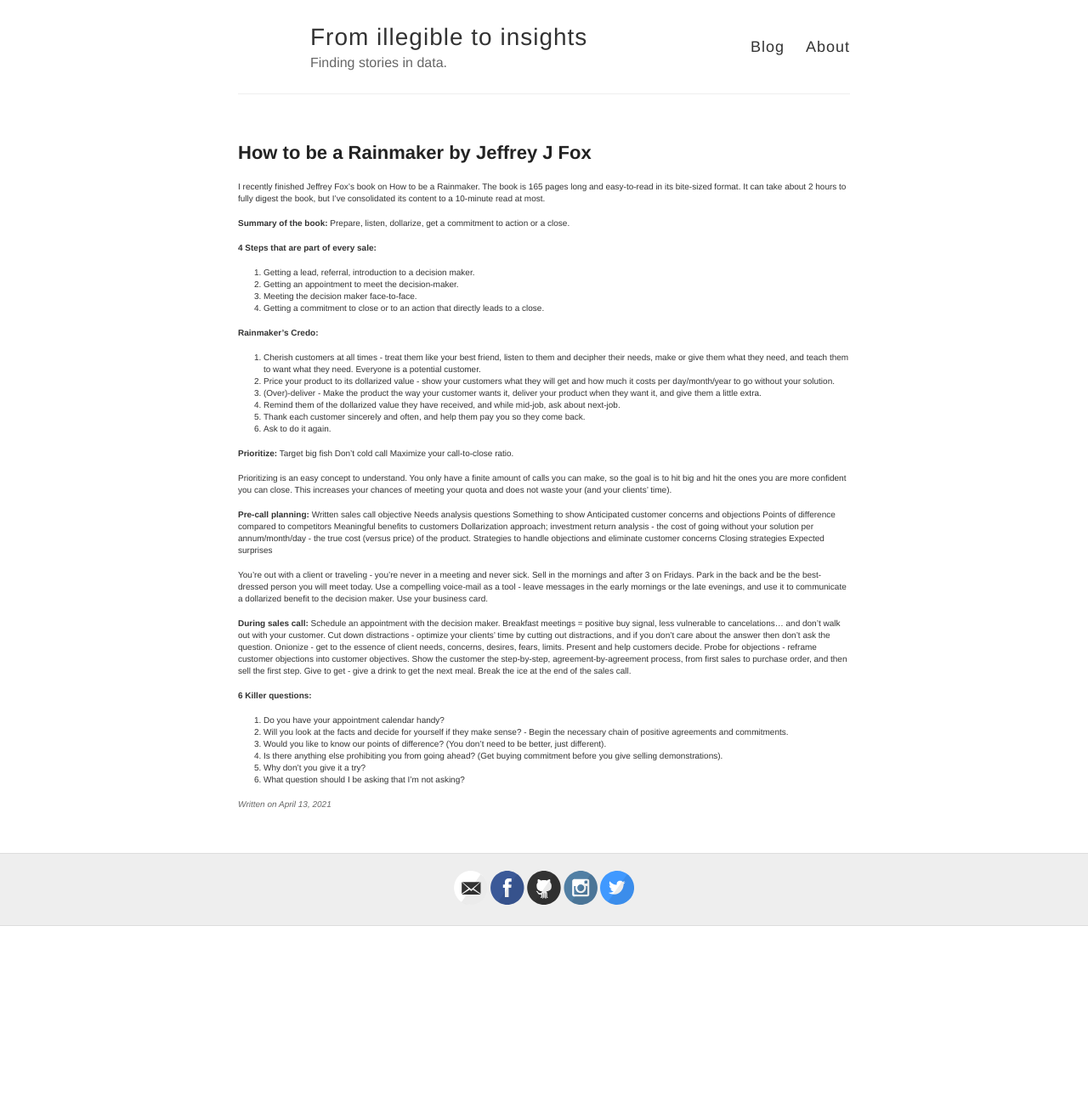
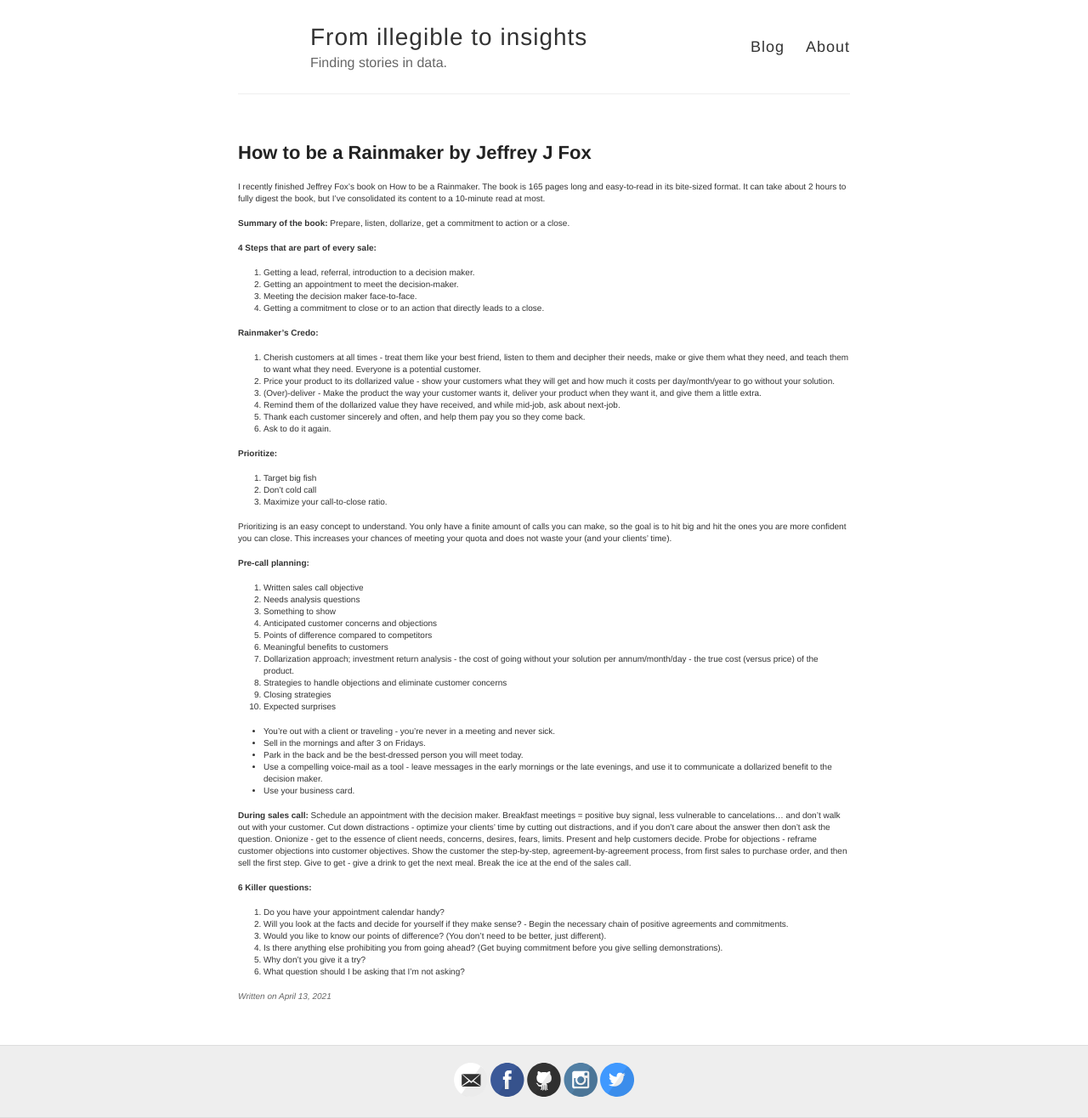
Before and after one commit to awongstory/awongstory.github.io, a Jekyll site: the page built from _posts/2021-04-13-Rainmaker-by-Jeffrey-Fox.md, in a window 1280 px wide. Shown: the whole page at 85% size. Built offline with Jekyll 4.4.1, drawn with Linux system fonts in a browser that asks for light colours; before the commit the page ends 1090 px from its top, so only the background shows below that; part of the change alters nothing that is shown.

```diff
--- a/_posts/2021-04-13-Rainmaker-by-Jeffrey-Fox.md
+++ b/_posts/2021-04-13-Rainmaker-by-Jeffrey-Fox.md
@@ -24,29 +24,29 @@ Prepare, listen, dollarize, get a commitment to action or a close.
 6. Ask to do it again.
 
 **Prioritize:**
-Target big fish
-Don’t cold call
-Maximize your call-to-close ratio.
+1. Target big fish
+2. Don’t cold call
+3. Maximize your call-to-close ratio.
 
 Prioritizing is an easy concept to understand. You only have a finite amount of calls you can make, so the goal is to hit big and hit the ones you are more confident you can close. This increases your chances of meeting your quota and does not waste your (and your clients' time).
 
 **Pre-call planning:**
-Written sales call objective
-Needs analysis questions
-Something to show
-Anticipated customer concerns and objections
-Points of difference compared to competitors
-Meaningful benefits to customers
-Dollarization approach; investment return analysis - the cost of going without your solution per annum/month/day - the true cost (versus price) of the product.
-Strategies to handle objections and eliminate customer concerns
-Closing strategies
-Expected surprises
+1. Written sales call objective
+2. Needs analysis questions
+3. Something to show
+4. Anticipated customer concerns and objections
+5. Points of difference compared to competitors
+6. Meaningful benefits to customers
+7. Dollarization approach; investment return analysis - the cost of going without your solution per annum/month/day - the true cost (versus price) of the product.
+8. Strategies to handle objections and eliminate customer concerns
+9. Closing strategies
+10. Expected surprises
 
-You’re out with a client or traveling - you’re never in a meeting and never sick.
-Sell in the mornings and after 3 on Fridays.
-Park in the back and be the best-dressed person you will meet today.
-Use a compelling voice-mail as a tool - leave messages in the early mornings or the late evenings, and use it to communicate a dollarized benefit to the decision maker.
-Use your business card.
+* You’re out with a client or traveling - you’re never in a meeting and never sick.
+* Sell in the mornings and after 3 on Fridays.
+* Park in the back and be the best-dressed person you will meet today.
+* Use a compelling voice-mail as a tool - leave messages in the early mornings or the late evenings, and use it to communicate a dollarized benefit to the decision maker.
+* Use your business card.
 
 **During sales call:**
 Schedule an appointment with the decision maker.
```
